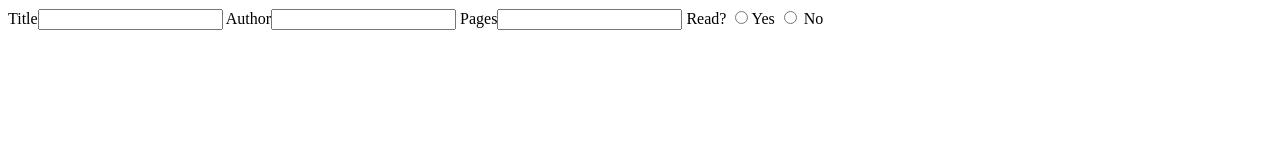
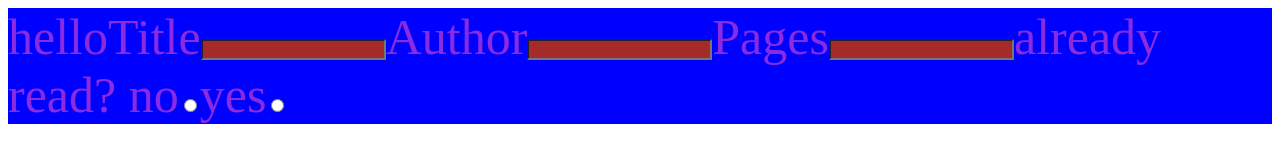
Before and after one commit to mumucodes/OP-lab01, a plain HTML site: page index.html in a window 1280 px wide. Drawn offline with Linux system fonts and the light colour scheme.

Commit message:
DOM render

```diff
--- a/index.html
+++ b/index.html
@@ -4,17 +4,11 @@
     <meta charset="UTF-8">
     <meta http-equiv="X-UA-Compatible" content="IE=edge">
     <meta name="viewport" content="width=device-width, initial-scale=1.0">
+    <link id="stylelink" rel="stylesheet" href="./style.css">
     <title>Document</title>
 </head>
 <body>
-    <form id="newEntry" action="submit">
-        <label id="title" for="input">Title<input type="text"></label>
-        <label id="author" for="input">Author<input type="text"></label>
-        <label id="pages" for="input">Pages<input type="number"></label>
-        <label id="input" for="input">Read?
-            <input value=1 name="read" type="radio">Yes
-            <input value=2 name="read" type="radio"> No</label>
-    </form>
+    <div id="container">hello</div>
 <script src='./script.js'></script>
 </body>
 </html>
--- a/script.js
+++ b/script.js
@@ -1,26 +1,68 @@
-const newBookEntry = document.getElementById('newEntry');
+const container = document.getElementById('container');
 
-newBookEntry.addEventListener('submit', (e) => {
-    const data = new FormData(newBookEntry);
-    const title = data.get('title');
-    const author = data.get('author');
-    const pages = data.get('pages');
-    const input = document.getElementById('input:checked');
-    const read = radioChosen.value;
-})
+//create HTML elements for DOM
+// const style = document.querySelector('#stylelink');
+const inputTitle = document.createElement('input');
+const inputAuthor = document.createElement('input');
+const inputPages = document.createElement('input');
+const inputReadYes = document.createElement('input');
+const inputReadNo = document.createElement('input');
+const labelTitle = document.createElement('label');
+const labelAuthor = document.createElement('label');
+const labelPages = document.createElement('label');
+const labelReadYes = document.createElement('label');
+const labelReadNo = document.createElement('label');
 
-console.log(newBookEntry.title);
+//create radioInput Array
 
+radioInput = [];
+radioInput.push(inputReadYes, inputReadNo);
+
+//add properties to radioInput Objects
+inputReadYes.type = 'radio';
+inputReadYes.value = '1';
+inputReadYes.name = 'userInputRadio';
+
+inputReadNo.type = 'radio';
+inputReadNo.value = '2';
+inputReadNo.name = 'userInputRadio';
+
+//add text to labels
+labelTitle.textContent = 'Title';
+labelAuthor.textContent = 'Author';
+labelPages.textContent = 'Pages';
+labelReadNo.textContent = 'already read? no';
+labelReadYes.textContent = 'yes';
+
+//append elements to DOM
+container.append(labelTitle, inputTitle, labelAuthor,inputAuthor, labelPages, inputPages, labelReadNo,inputReadNo, labelReadYes, inputReadYes);
+
+//book constructor function
 function Book(title, author, pages, read) {
     this.title = title;
     this.author = author;
-    this.pages = 0;
-    this.read = false;
+    this.pages = pages;
+    this.read = read;
     this.info = function(){
-        return `"${this.title} by ${this.author}, ${this.pages} pages, ${this.read[true]?'already read': 'not read yet'}"`
+        console.log (`"${this.title} by ${this.author}, ${this.pages} pages, ${this.read[true]?'already read': 'not read yet'}"`)
     };
 }
 
+//set event listeners
+const submit = document.querySelectorAll('input.type');
+
+console.dir(submit)
+
+//create variables for user input capture
+
+
+
+
+firstbook = new Book('dog', 'george', 12, true);
+console.log(firstbook)
+firstbook.info();
+
+firstbook.append;
 let myLibrary = [];
 
 
--- a/style.css
+++ b/style.css
@@ -0,0 +1,9 @@
+#container {
+    display:block;
+    background: blue;
+    color:blueviolet;
+    font-size: 50px;
+}
+input {
+    background: brown;
+}
```
